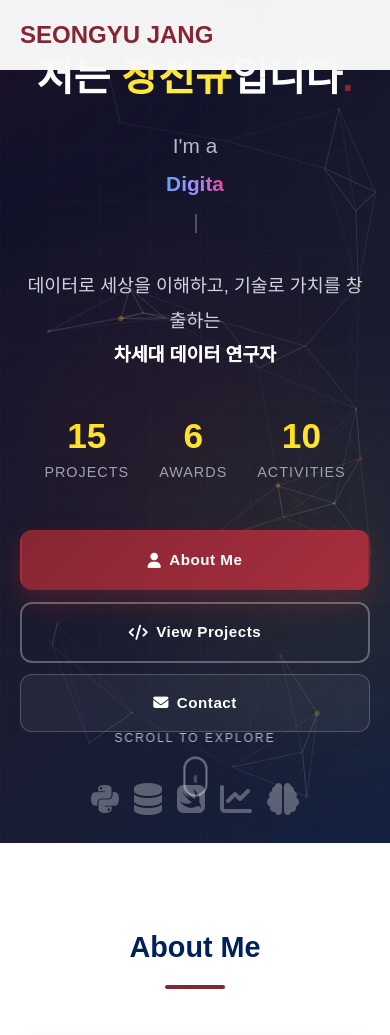
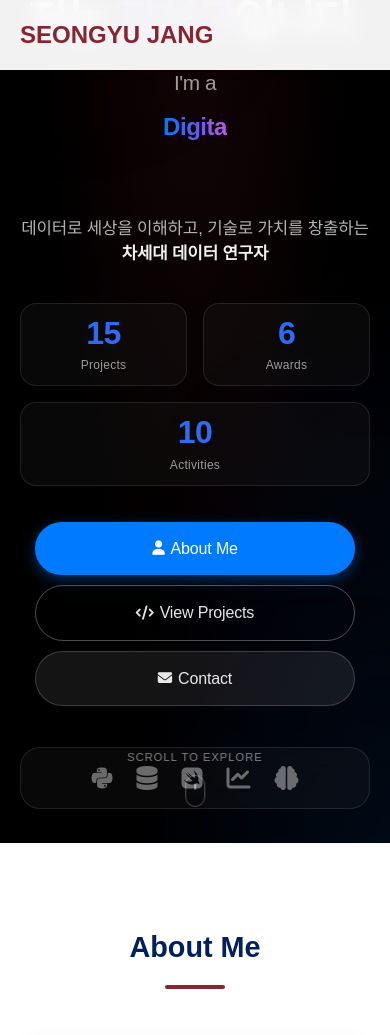
Before and after one commit to SeonGyuJang/portfolio_site, a Flask app: page / in a window 390 px wide. Shown: the top 1035 px of the page. Run offline with Flask 3, Linux system fonts and the light colour scheme; some libraries are stand-ins or nearby versions; some web fonts are replaced.

Commit message:
refactor: Redesign landing page with Apple-inspired aesthetic
Complete visual overhaul with clean, minimalist Apple-style design:

🎨 Design Philosophy:
- Pure black background with subtle gradient overlays
- Clean, uncluttered layout with generous white space
- Sophisticated color palette (Apple Blue #007AFF, Purple #5E5CE6, #BF5AF2)
- Removed particle effects for cleaner look

✨ Visual Enhancements:
- Repositioned "Available for Opportunities" badge with glassmorphism effect
- Apple-style gradient text effects on name (Blue to Purple gradient)
- Refined typography with SF-inspired letter spacing
- Premium backdrop blur effects throughout

🎯 UI Components:
- Pill-shaped buttons (980px border-radius) like Apple
- Stats cards with hover animations and glass effects
- Tech stack icons in contained glassmorphic container
- Minimalist scroll indicator with refined animation

📱 Mobile Experience:
- Fully responsive design optimized for all screen sizes
- Tablet breakpoint (769px-1024px) with adjusted sizing
- Touch-friendly button sizes and spacing
- Adaptive stat card layout (2-column grid on mobile)

🌈 Color System:
- Primary: Apple Blue (#007AFF)
- Accent: Purple gradient (#5E5CE6, #BF5AF2)
- Success: Apple Green (#30d158)
- Background: Pure black with radial gradients
- Text: High-contrast white with alpha variations

🎭 Animation Refinements:
- Smooth cubic-bezier easing (0.4, 0, 0.2, 1)
- Subtle float animations for background elements
- Refined fade-in sequences with proper delays
- Apple-style smooth transitions throughout

```diff
--- a/static/css/style.css
+++ b/static/css/style.css
@@ -86,7 +86,7 @@ header {
 /* Mobile Nav Toggle */
 .menu-toggle { display: none; font-size: 1.5rem; cursor: pointer; }
 
-/* --- 5. [ENHANCED] Hero Section (Premium & Modern) --- */
+/* --- 5. [APPLE-INSPIRED] Hero Section (Clean & Premium) --- */
 #home {
     height: 100vh;
     display: flex;
@@ -94,125 +94,127 @@ header {
     justify-content: center;
     position: relative;
     overflow: hidden;
-    background: linear-gradient(135deg, #0a0e27 0%, #1a1a2e 50%, #16213e 100%);
+    background: #000000;
     color: white;
     text-align: center;
     padding-top: 0;
 }
 
-/* Particles.js Container */
+/* Particles.js Container - Disabled for cleaner look */
 #particles-js {
     position: absolute;
     top: 0; left: 0;
     width: 100%; height: 100%;
     z-index: 1;
+    display: none; /* Hide particles for clean Apple aesthetic */
 }
 
-/* Enhanced Background Animation */
+/* Apple-style Background Animation */
 .hero-bg-animation {
     position: absolute;
     top: 0; left: 0; width: 100%; height: 100%;
     z-index: 1;
     overflow: hidden;
+    background: radial-gradient(ellipse at top, rgba(134, 38, 51, 0.15) 0%, transparent 60%),
+                radial-gradient(ellipse at bottom right, rgba(0, 122, 255, 0.1) 0%, transparent 50%);
 }
 .glow-circle {
     position: absolute;
     border-radius: 50%;
-    filter: blur(100px);
-    opacity: 0.3;
-    animation: float 15s infinite alternate ease-in-out;
+    filter: blur(120px);
+    opacity: 0.4;
+    animation: float 20s infinite ease-in-out;
 }
 .circle-1 {
-    width: 500px; height: 500px;
-    background: linear-gradient(135deg, #862633 0%, #c13547 100%);
-    top: -150px; left: -150px;
+    width: 600px; height: 600px;
+    background: radial-gradient(circle, rgba(134, 38, 51, 0.3) 0%, transparent 70%);
+    top: -200px; left: -100px;
 }
 .circle-2 {
-    width: 400px; height: 400px;
-    background: linear-gradient(135deg, #00205B 0%, #0f3460 100%);
-    bottom: -100px; right: -100px;
-    animation-delay: -7s;
+    width: 500px; height: 500px;
+    background: radial-gradient(circle, rgba(0, 122, 255, 0.25) 0%, transparent 70%);
+    bottom: -150px; right: -100px;
+    animation-delay: -10s;
 }
 .circle-3 {
-    width: 350px; height: 350px;
-    background: linear-gradient(135deg, #ffd700 0%, #ffed4e 100%);
+    width: 450px; height: 450px;
+    background: radial-gradient(circle, rgba(175, 82, 222, 0.2) 0%, transparent 70%);
     top: 50%; left: 50%;
     transform: translate(-50%, -50%);
-    animation-delay: -3s;
-    opacity: 0.15;
+    animation-delay: -5s;
 }
 .gradient-overlay {
     position: absolute;
     top: 0; left: 0; width: 100%; height: 100%;
-    background: radial-gradient(circle at 30% 50%, rgba(134, 38, 51, 0.1) 0%, transparent 50%);
+    background: linear-gradient(180deg, rgba(0,0,0,0) 0%, rgba(0,0,0,0.3) 100%);
 }
 @keyframes float {
-    0% { transform: translate(0, 0) scale(1); }
-    100% { transform: translate(40px, 60px) scale(1.1); }
+    0%, 100% { transform: translateY(0px) translateX(0px); }
+    50% { transform: translateY(-30px) translateX(20px); }
 }
 
-/* Grid Pattern Background */
+/* Grid Pattern - Removed for cleaner look */
 .grid-pattern {
-    position: absolute;
-    top: 0; left: 0; width: 100%; height: 100%;
-    background-image:
-        linear-gradient(rgba(255,255,255,0.03) 1px, transparent 1px),
-        linear-gradient(90deg, rgba(255,255,255,0.03) 1px, transparent 1px);
-    background-size: 50px 50px;
-    z-index: 1;
-    opacity: 0.5;
+    display: none;
 }
 
 /* Hero Content */
 .hero-content {
     position: relative;
     z-index: 10;
-    max-width: 900px;
-    animation: fadeInUp 1s ease-out;
+    max-width: 980px;
+    animation: fadeInUp 1.2s cubic-bezier(0.16, 1, 0.3, 1);
 }
 @keyframes fadeInUp {
-    from { opacity: 0; transform: translateY(40px); }
+    from { opacity: 0; transform: translateY(60px); }
     to { opacity: 1; transform: translateY(0); }
 }
 
-/* Status Badge */
+/* Status Badge - Repositioned */
 .status-badge {
+    position: absolute;
+    top: -60px;
+    left: 50%;
+    transform: translateX(-50%);
     display: inline-flex;
     align-items: center;
-    gap: 8px;
-    background: rgba(255,255,255,0.1);
-    backdrop-filter: blur(10px);
-    border: 1px solid rgba(255,255,255,0.2);
-    padding: 8px 20px;
-    border-radius: 30px;
-    font-size: 0.85rem;
+    gap: 6px;
+    background: rgba(255,255,255,0.08);
+    backdrop-filter: blur(20px) saturate(180%);
+    -webkit-backdrop-filter: blur(20px) saturate(180%);
+    border: 0.5px solid rgba(255,255,255,0.18);
+    padding: 6px 16px;
+    border-radius: 20px;
+    font-size: 0.75rem;
     font-weight: 500;
-    letter-spacing: 0.5px;
-    margin-bottom: 30px;
-    animation: slideDown 0.8s ease-out 0.3s both;
-}
-@keyframes slideDown {
-    from { opacity: 0; transform: translateY(-20px); }
-    to { opacity: 1; transform: translateY(0); }
+    letter-spacing: 0.3px;
+    color: rgba(255,255,255,0.9);
+    animation: fadeIn 0.8s ease-out 0.5s both;
 }
 .pulse-dot {
-    width: 8px; height: 8px;
-    background: #4ade80;
+    width: 6px; height: 6px;
+    background: #30d158;
     border-radius: 50%;
-    animation: pulse 2s infinite;
+    animation: pulse 2s cubic-bezier(0.4, 0, 0.6, 1) infinite;
 }
 @keyframes pulse {
-    0%, 100% { opacity: 1; box-shadow: 0 0 0 0 rgba(74, 222, 128, 0.7); }
-    50% { opacity: 0.8; box-shadow: 0 0 0 10px rgba(74, 222, 128, 0); }
+    0%, 100% {
+        opacity: 1;
+        box-shadow: 0 0 0 0 rgba(48, 209, 88, 0.7);
+    }
+    50% {
+        opacity: 0.9;
+        box-shadow: 0 0 0 6px rgba(48, 209, 88, 0);
+    }
 }
 
 .hero-greeting {
-    font-size: 1.3rem;
+    font-size: 1.5rem;
     font-weight: 400;
-    color: #b8b9c7;
-    margin-bottom: 15px;
-    letter-spacing: 1px;
-    animation: fadeIn 0.8s ease-out 0.5s both;
+    color: rgba(255,255,255,0.7);
+    margin-bottom: 16px;
+    letter-spacing: -0.3px;
+    animation: fadeIn 0.8s ease-out 0.6s both;
 }
 @keyframes fadeIn {
     from { opacity: 0; }
@@ -220,216 +222,235 @@ header {
 }
 
 .hero-title {
-    font-size: 5rem;
-    font-weight: 900;
-    margin: 0 0 25px 0;
-    line-height: 1.1;
-    animation: fadeInScale 0.8s ease-out 0.7s both;
+    font-size: 5.5rem;
+    font-weight: 700;
+    margin: 0 0 30px 0;
+    line-height: 1.05;
+    letter-spacing: -0.04em;
+    animation: fadeInScale 1s cubic-bezier(0.16, 1, 0.3, 1) 0.2s both;
     color: #ffffff;
 }
 @keyframes fadeInScale {
-    from { opacity: 0; transform: scale(0.9); }
+    from { opacity: 0; transform: scale(0.95); }
     to { opacity: 1; transform: scale(1); }
 }
 
 .highlight-text {
-    background: linear-gradient(135deg, #ffd700 0%, #ffed4e 50%, #ffd700 100%);
+    background: linear-gradient(90deg, #007AFF 0%, #5E5CE6 50%, #BF5AF2 100%);
     background-size: 200% auto;
     background-clip: text;
     -webkit-background-clip: text;
     -webkit-text-fill-color: transparent;
-    animation: shimmer 3s linear infinite;
-    font-weight: 900;
+    animation: shimmer 4s ease-in-out infinite;
+    font-weight: 700;
 }
 @keyframes shimmer {
-    to { background-position: 200% center; }
+    0%, 100% { background-position: 0% center; }
+    50% { background-position: 100% center; }
 }
 
 .highlight-dot {
-    color: #862633;
-    text-shadow: 0 0 30px rgba(134, 38, 51, 0.8);
+    color: #007AFF;
+    text-shadow: 0 0 40px rgba(0, 122, 255, 0.5);
 }
 
 /* Typing Effect */
 .typing-wrapper {
-    font-size: 2.2rem;
-    font-weight: 700;
-    margin: 30px 0;
-    min-height: 70px;
+    font-size: 2.5rem;
+    font-weight: 600;
+    margin: 24px 0 32px;
+    min-height: 80px;
     display: flex;
     align-items: center;
     justify-content: center;
-    gap: 8px;
-    animation: fadeIn 0.8s ease-out 0.9s both;
+    gap: 10px;
+    letter-spacing: -0.02em;
+    animation: fadeIn 0.8s ease-out 0.4s both;
 }
 .typing-prefix {
-    color: #b8b9c7;
+    color: rgba(255,255,255,0.6);
     font-weight: 400;
 }
 .typing-text {
-    background: linear-gradient(90deg, #60a5fa, #a78bfa, #ec4899);
+    background: linear-gradient(90deg, #007AFF 0%, #5E5CE6 50%, #BF5AF2 100%);
     background-clip: text;
     -webkit-background-clip: text;
     -webkit-text-fill-color: transparent;
-    min-width: 280px;
+    min-width: 320px;
     text-align: left;
+    font-weight: 600;
 }
 .cursor {
-    animation: blink 1s infinite;
+    animation: blink 1s ease-in-out infinite;
     font-weight: 300;
-    color: #fff;
-    margin-left: 2px;
+    color: rgba(255,255,255,0.8);
+    margin-left: 3px;
 }
-@keyframes blink { 50% { opacity: 0; } }
+@keyframes blink {
+    0%, 49% { opacity: 1; }
+    50%, 100% { opacity: 0; }
+}
 
 .hero-subtitle {
-    font-size: 1.15rem;
-    color: #d1d5db;
-    font-weight: 300;
-    line-height: 1.9;
-    margin-bottom: 40px;
-    animation: fadeIn 0.8s ease-out 1.1s both;
+    font-size: 1.25rem;
+    color: rgba(255,255,255,0.7);
+    font-weight: 400;
+    line-height: 1.6;
+    margin-bottom: 48px;
+    letter-spacing: -0.01em;
+    animation: fadeIn 0.8s ease-out 0.5s both;
 }
 .hero-subtitle strong {
-    color: white;
+    color: rgba(255,255,255,0.95);
     font-weight: 600;
-    background: linear-gradient(135deg, #fff 0%, #e0e0e0 100%);
-    background-clip: text;
-    -webkit-background-clip: text;
 }
 
 /* Hero Stats */
 .hero-stats {
     display: flex;
-    gap: 50px;
+    gap: 60px;
     justify-content: center;
-    margin: 45px 0;
-    animation: fadeIn 0.8s ease-out 1.3s both;
+    margin: 50px 0;
+    animation: fadeIn 0.8s ease-out 0.6s both;
 }
 .stat-item {
     text-align: center;
+    padding: 12px 24px;
+    background: rgba(255,255,255,0.03);
+    backdrop-filter: blur(20px);
+    border-radius: 16px;
+    border: 0.5px solid rgba(255,255,255,0.1);
+    transition: all 0.3s cubic-bezier(0.4, 0, 0.2, 1);
+}
+.stat-item:hover {
+    background: rgba(255,255,255,0.06);
+    transform: translateY(-4px);
+    border-color: rgba(255,255,255,0.2);
 }
 .stat-number {
-    font-size: 3rem;
-    font-weight: 900;
-    background: linear-gradient(135deg, #ffd700 0%, #ffed4e 100%);
+    font-size: 2.5rem;
+    font-weight: 700;
+    background: linear-gradient(135deg, #007AFF 0%, #5E5CE6 100%);
     background-clip: text;
     -webkit-background-clip: text;
     -webkit-text-fill-color: transparent;
-    line-height: 1;
-    margin-bottom: 8px;
+    line-height: 1.2;
+    margin-bottom: 4px;
+    letter-spacing: -0.02em;
 }
 .stat-label {
-    font-size: 0.9rem;
-    color: #9ca3af;
+    font-size: 0.85rem;
+    color: rgba(255,255,255,0.6);
     font-weight: 500;
-    text-transform: uppercase;
-    letter-spacing: 1px;
+    letter-spacing: 0.3px;
 }
 
 /* Hero Buttons */
 .hero-btn-group {
     display: flex;
-    gap: 15px;
+    gap: 12px;
     justify-content: center;
     flex-wrap: wrap;
-    animation: fadeIn 0.8s ease-out 1.5s both;
+    animation: fadeIn 0.8s ease-out 0.7s both;
 }
 .btn {
-    padding: 16px 32px;
-    border-radius: 12px;
-    font-weight: 600;
-    font-size: 0.95rem;
+    padding: 12px 28px;
+    border-radius: 980px;
+    font-weight: 500;
+    font-size: 1rem;
     transition: all 0.3s cubic-bezier(0.4, 0, 0.2, 1);
-    letter-spacing: 0.5px;
+    letter-spacing: -0.01em;
     display: inline-flex;
     align-items: center;
-    gap: 8px;
+    gap: 6px;
     position: relative;
     overflow: hidden;
 }
-.btn::before {
-    content: '';
-    position: absolute;
-    top: 0; left: -100%;
-    width: 100%; height: 100%;
-    background: linear-gradient(90deg, transparent, rgba(255,255,255,0.2), transparent);
-    transition: left 0.5s;
-}
-.btn:hover::before {
-    left: 100%;
+.btn i {
+    font-size: 0.9rem;
 }
 .btn-primary {
-    background: linear-gradient(135deg, #862633 0%, #a82e3f 100%);
+    background: #007AFF;
     color: white;
-    border: 2px solid transparent;
-    box-shadow: 0 10px 25px rgba(134, 38, 51, 0.4);
+    border: none;
+    box-shadow: 0 4px 14px rgba(0, 122, 255, 0.4);
 }
 .btn-primary:hover {
+    background: #0051D5;
     transform: translateY(-2px);
-    box-shadow: 0 15px 35px rgba(134, 38, 51, 0.6);
+    box-shadow: 0 6px 20px rgba(0, 122, 255, 0.5);
 }
 .btn-outline {
     background: transparent;
-    color: white;
-    border: 2px solid rgba(255,255,255,0.3);
+    color: rgba(255,255,255,0.9);
+    border: 1.5px solid rgba(255,255,255,0.3);
     backdrop-filter: blur(10px);
 }
 .btn-outline:hover {
-    border-color: rgba(255,255,255,0.8);
-    background: rgba(255,255,255,0.1);
+    border-color: rgba(255,255,255,0.6);
+    background: rgba(255,255,255,0.08);
     transform: translateY(-2px);
 }
 .btn-glass {
-    background: rgba(255,255,255,0.05);
-    color: white;
-    border: 1px solid rgba(255,255,255,0.2);
-    backdrop-filter: blur(10px);
+    background: rgba(255,255,255,0.08);
+    color: rgba(255,255,255,0.9);
+    border: 0.5px solid rgba(255,255,255,0.18);
+    backdrop-filter: blur(20px) saturate(180%);
+    -webkit-backdrop-filter: blur(20px) saturate(180%);
 }
 .btn-glass:hover {
-    background: rgba(255,255,255,0.15);
-    border-color: rgba(255,255,255,0.4);
+    background: rgba(255,255,255,0.12);
+    border-color: rgba(255,255,255,0.3);
     transform: translateY(-2px);
 }
 
 /* Tech Icons */
 .tech-icons {
     display: flex;
-    gap: 25px;
+    gap: 20px;
     justify-content: center;
-    margin-top: 50px;
-    animation: fadeIn 0.8s ease-out 1.7s both;
+    margin-top: 56px;
+    padding: 16px;
+    background: rgba(255,255,255,0.03);
+    backdrop-filter: blur(20px);
+    border-radius: 20px;
+    border: 0.5px solid rgba(255,255,255,0.1);
+    animation: fadeIn 0.8s ease-out 0.8s both;
+    max-width: 400px;
+    margin-left: auto;
+    margin-right: auto;
 }
 .tech-icons i {
-    font-size: 2.5rem;
-    color: rgba(255,255,255,0.3);
-    transition: all 0.3s ease;
+    font-size: 1.8rem;
+    color: rgba(255,255,255,0.4);
+    transition: all 0.3s cubic-bezier(0.4, 0, 0.2, 1);
     cursor: pointer;
+    padding: 8px;
 }
 .tech-icons i:hover {
-    color: #ffd700;
-    transform: translateY(-5px) scale(1.1);
+    color: #007AFF;
+    transform: translateY(-3px) scale(1.08);
 }
 
-/* Enhanced Scroll Down */
+/* Apple-style Scroll Indicator */
 .scroll-down {
     position: absolute;
-    bottom: 40px;
+    bottom: 48px;
     left: 50%;
     transform: translateX(-50%);
     display: flex;
     flex-direction: column;
     align-items: center;
-    gap: 15px;
-    opacity: 0.8;
+    gap: 12px;
+    opacity: 0.6;
     z-index: 10;
-    animation: fadeIn 1s ease-out 2s both;
+    animation: fadeIn 1s ease-out 1.2s both;
 }
 .scroll-text {
-    font-size: 0.75rem;
-    letter-spacing: 2px;
+    font-size: 0.7rem;
+    letter-spacing: 1px;
     text-transform: uppercase;
-    color: #b8b9c7;
+    color: rgba(255,255,255,0.5);
     font-weight: 500;
 }
 .scroll-indicator {
@@ -438,32 +459,31 @@ header {
     align-items: center;
 }
 .scroll-mouse {
-    width: 24px;
-    height: 40px;
-    border: 2px solid rgba(255,255,255,0.4);
-    border-radius: 12px;
+    width: 20px;
+    height: 32px;
+    border: 1.5px solid rgba(255,255,255,0.3);
+    border-radius: 10px;
     position: relative;
-    animation: bounce 2s infinite;
+    animation: bounce 2.5s cubic-bezier(0.4, 0, 0.2, 1) infinite;
 }
 .scroll-wheel {
-    width: 3px;
-    height: 8px;
-    background: rgba(255,255,255,0.8);
-    border-radius: 2px;
+    width: 2px;
+    height: 6px;
+    background: rgba(255,255,255,0.6);
+    border-radius: 1px;
     position: absolute;
-    top: 8px;
+    top: 6px;
     left: 50%;
     transform: translateX(-50%);
-    animation: scroll 1.5s infinite;
+    animation: scroll 2s ease-in-out infinite;
 }
 @keyframes scroll {
     0% { opacity: 1; transform: translateX(-50%) translateY(0); }
-    100% { opacity: 0; transform: translateX(-50%) translateY(12px); }
+    100% { opacity: 0; transform: translateX(-50%) translateY(10px); }
 }
 @keyframes bounce {
-    0%, 20%, 50%, 80%, 100% {transform: translateY(0);}
-    40% {transform: translateY(-8px);}
-    60% {transform: translateY(-4px);}
+    0%, 100% { transform: translateY(0); }
+    50% { transform: translateY(-6px); }
 }
 
 /* --- 6. About Me (Profile) --- */
@@ -745,40 +765,126 @@ footer {
     text-align: center;
 }
 
-/* --- Mobile Responsive --- */
+/* --- Mobile Responsive (Apple Style) --- */
 @media (max-width: 768px) {
     .nav-menu { display: none; }
     .profile-grid { grid-template-columns: 1fr; }
     .profile-img { height: 300px; }
-    .hero-title { font-size: 2.5rem; }
-    .info-list { grid-template-columns: 1fr; }
-    .section-title { font-size: 1.8rem; }
-    .circle-1, .circle-2, .circle-3 { width: 200px; height: 200px; }
+
+    /* Hero Section Mobile */
+    .hero-content {
+        max-width: 100%;
+        padding: 0 20px;
+    }
+
+    .status-badge {
+        top: -50px;
+        font-size: 0.7rem;
+        padding: 5px 14px;
+    }
+    .pulse-dot {
+        width: 5px;
+        height: 5px;
+    }
+
+    .hero-greeting {
+        font-size: 1.2rem;
+        margin-bottom: 12px;
+    }
+
+    .hero-title {
+        font-size: 2.8rem;
+        line-height: 1.1;
+        margin-bottom: 20px;
+    }
+
     .typing-wrapper {
+        font-size: 1.5rem;
+        min-height: 60px;
+        flex-direction: column;
+        gap: 8px;
+        margin: 20px 0 24px;
+    }
+    .typing-prefix {
         font-size: 1.3rem;
-        min-height: 50px;
-        flex-direction: column;
-        gap: 5px;
     }
-    .typing-text { min-width: auto; text-align: center; }
+    .typing-text {
+        min-width: auto;
+        text-align: center;
+        font-size: 1.5rem;
+    }
+
+    .hero-subtitle {
+        font-size: 1.05rem;
+        margin-bottom: 36px;
+        line-height: 1.5;
+    }
+
     .hero-stats {
-        gap: 30px;
+        gap: 16px;
         flex-wrap: wrap;
+        margin: 36px 0;
     }
-    .stat-number { font-size: 2.2rem; }
+    .stat-item {
+        flex: 1 1 calc(50% - 8px);
+        min-width: 120px;
+        padding: 10px 16px;
+    }
+    .stat-number {
+        font-size: 2rem;
+    }
+    .stat-label {
+        font-size: 0.75rem;
+    }
+
     .hero-btn-group {
         flex-direction: column;
-        gap: 12px;
+        gap: 10px;
+        width: 100%;
+        max-width: 320px;
+        margin: 0 auto;
     }
     .btn {
         width: 100%;
         justify-content: center;
+        padding: 14px 24px;
     }
+
     .tech-icons {
-        gap: 15px;
+        gap: 12px;
         flex-wrap: wrap;
+        margin-top: 40px;
+        padding: 12px;
+        max-width: 100%;
     }
-    .tech-icons i { font-size: 2rem; }
-    .status-badge { font-size: 0.75rem; padding: 6px 15px; }
-    .hero-greeting { font-size: 1.1rem; }
+    .tech-icons i {
+        font-size: 1.5rem;
+        padding: 6px;
+    }
+
+    .scroll-down {
+        bottom: 32px;
+    }
+
+    /* Background circles mobile */
+    .circle-1, .circle-2, .circle-3 {
+        width: 300px;
+        height: 300px;
+    }
+
+    .info-list { grid-template-columns: 1fr; }
+    .section-title { font-size: 1.8rem; }
 }
+
+/* Tablet responsive */
+@media (max-width: 1024px) and (min-width: 769px) {
+    .hero-title {
+        font-size: 4rem;
+    }
+    .typing-wrapper {
+        font-size: 2rem;
+    }
+    .hero-stats {
+        gap: 40px;
+    }
+}
```
